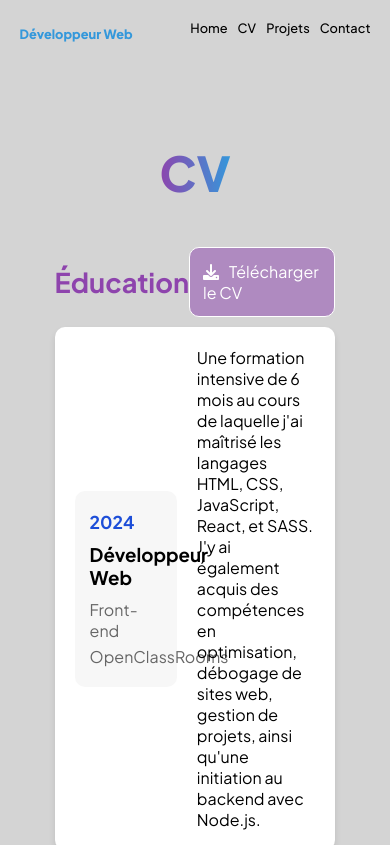
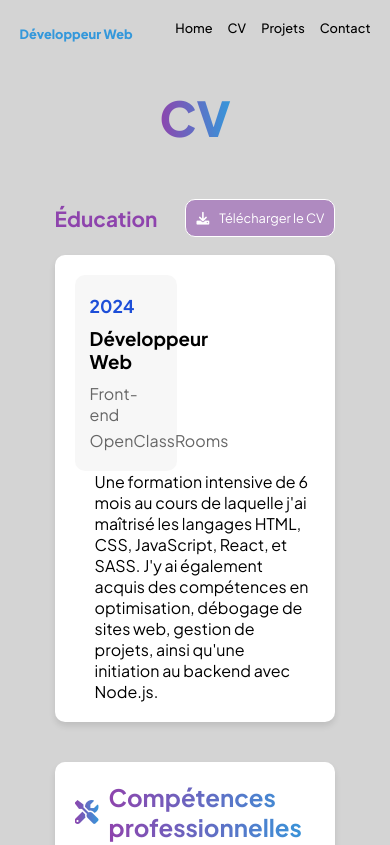
Before and after one commit to KayzerCs/Mon_Portfolio, a plain HTML site: page cv.html in a window 390 px wide. Shown: the top 845 px of the page. Drawn offline with Linux system fonts and the light colour scheme.

Commit message:
Responsice CV

```diff
--- a/css/style.css
+++ b/css/style.css
@@ -945,6 +945,11 @@ button:hover {
 }
 
 @media (max-width: 680px) {
+  header {
+    margin-top: 0px;
+    margin-bottom: 10px;
+  }
+
   .title-navbar {
     font-size: 0.8rem;
   }
@@ -973,10 +978,37 @@ button:hover {
     text-align: center;
     padding: 0% 5%;
   }
+
+  .container-main-cv {
+    margin-top: -55px;
+  }
+  .experience-card {
+    flex-direction: column;
+    align-items: flex-start;
+  }
+  .experience-description {
+    width: 90%;
+  }
+}
+
+@media (max-width: 490px) {
+  .container-education h2 {
+    font-size: 1.3rem;
+  }
+  .container-education a {
+    font-size: 0.8rem;
+  }
+  .btn-download-cv {
+    padding: 10px;
+  }
+  .skills-list {
+    display: flex;
+    flex-direction: column;
+    gap: 15px;
+  }
 }
 
 @media (max-width: 390px) {
-
   header {
     margin-top: 0px;
     margin-bottom: 10px;
@@ -989,7 +1021,7 @@ button:hover {
     font-size: 0.8rem;
   }
   .liste-navbar {
-  padding-left: 20px;
-  gap: 10px;
+    padding-left: 25px;
+    gap: 15px;
   }
 }
```
Lines whose indentation alone changed are shown as unchanged.
